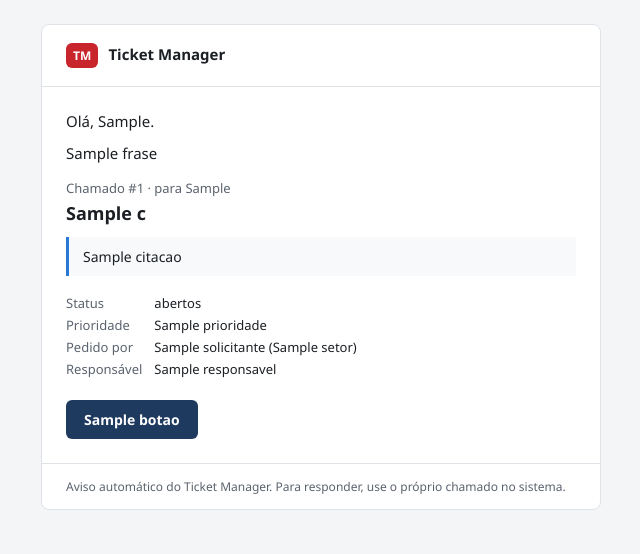
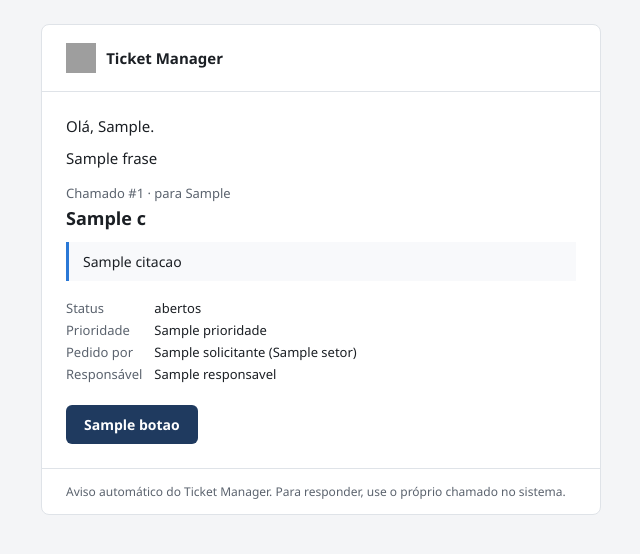
Before and after one commit to henrydk27/ticket-manager, a Flask app: template app/templates/email/aviso.html in a window 1280 px wide. Shown: the top 554 px of the page, without its empty margins (319-959 px from the left). Run offline with Flask 3, Linux system fonts and the light colour scheme; the template is opened without the code that fills it: most values are stand-ins (such as "Sample title", 1, 10 or a date in 2020); parts of the project's set-up code (start-up, migrations or seed data) failed here and were passed over; some libraries are stand-ins or nearby versions; grey boxes are pictures that could not be loaded.

Commit message:
Raposa no lugar do "TM" no cabecalho e nos e-mails
- Cabecalho do sistema usa marca.png (cabeca da raposa, 96 px para
  telas de alta resolucao)
- E-mails de aviso levam o logo embutido na mensagem (cid:), que os
  programas de e-mail mostram mesmo bloqueando imagens externas

Co-Authored-By: Claude Opus 5.5 <noreply@anthropic.com>

```diff
--- a/app/correio.py
+++ b/app/correio.py
@@ -5,6 +5,7 @@ Se falhar, o erro vai para o log do serviço (journalctl) e o sistema segue norm
 """
 
 import logging
+import os
 import smtplib
 import ssl
 from concurrent.futures import ThreadPoolExecutor
@@ -17,6 +18,11 @@ from flask import Flask, current_app
 from .config import ConfigEmail
 
 log = logging.getLogger("ticket_manager.email")
+
+# Logo embutido nos e-mails (referenciado no HTML como cid:...): programas de e-mail costumam
+# bloquear imagens externas, mas mostram as que vêm dentro da mensagem
+CID_MARCA = "marca@ticket-manager"
+_MARCA = os.path.join(os.path.dirname(os.path.abspath(__file__)), "static", "marca.png")
 _executor = ThreadPoolExecutor(max_workers=2, thread_name_prefix="email")
 
 
@@ -60,6 +66,10 @@ def _montar(cfg: ConfigEmail, msg: Mensagem) -> EmailMessage:
     m["Message-ID"] = make_msgid(domain=cfg.remetente.rsplit("@", 1)[-1])
     m.set_content(msg.texto)
     m.add_alternative(msg.html, subtype="html")
+    if f"cid:{CID_MARCA}" in msg.html and os.path.exists(_MARCA):
+        with open(_MARCA, "rb") as f:
+            m.get_body(("html",)).add_related(f.read(), "image", "png", cid=f"<{CID_MARCA}>",
+                                               filename="marca.png", disposition="inline")
     return m
 
 
--- a/app/notificacoes.py
+++ b/app/notificacoes.py
@@ -35,7 +35,8 @@ def _avisar(destinos: list[Usuario | None], autor: Usuario, c: Chamado, assunto:
         if u is None or u.id == autor.id or not u.ativo or not u.email or u.id in enviados:
             continue
         enviados.add(u.id)
-        dados = dict(destino=u, c=c, frase=frase, citacao=_resumo(citacao), botao=botao, link=link)
+        dados = dict(destino=u, c=c, frase=frase, citacao=_resumo(citacao), botao=botao, link=link,
+                     cid_marca=correio.CID_MARCA)
         correio.enviar(correio.Mensagem(
             para=u.email,
             assunto=f"[Chamado #{c.id}] {assunto}: {c.titulo}",
--- a/app/static/style.css
+++ b/app/static/style.css
@@ -111,10 +111,7 @@ h2 { font-size: 1.1rem; }
 }
 .marca { display: flex; align-items: center; gap: 10px; font-weight: 700; color: var(--texto); font-size: 1.05rem; }
 .marca:hover { text-decoration: none; }
-.marca-icone {
-  display: inline-grid; place-items: center; width: 30px; height: 30px; border-radius: 7px;
-  background: var(--marca); color: #fff; font-size: .75rem; letter-spacing: .5px;
-}
+.marca-icone { width: 34px; height: 34px; display: block; }
 .menu { display: flex; gap: 4px; flex: 1; flex-wrap: wrap; }
 .menu a { padding: 6px 12px; border-radius: 6px; color: var(--texto-2); font-weight: 500; }
 .menu a:hover { background: var(--superficie-2); color: var(--texto); text-decoration: none; }
--- a/app/templates/base.html
+++ b/app/templates/base.html
@@ -16,7 +16,7 @@
 <header class="topo">
   <div class="topo-interno">
     <a class="marca" href="{{ url_for('chamados.lista') }}">
-      <span class="marca-icone" aria-hidden="true">TM</span> Ticket Manager
+      <img class="marca-icone" src="{{ url_for('static', filename='marca.png') }}" alt="" width="34" height="34"> Ticket Manager
     </a>
     <nav class="menu" aria-label="Principal">
       {% set ep = request.endpoint or '' %}
--- a/app/templates/email/aviso.html
+++ b/app/templates/email/aviso.html
@@ -7,9 +7,9 @@
     <table role="presentation" width="100%" cellpadding="0" cellspacing="0"
            style="max-width:560px;background:#ffffff;border:1px solid #dfe3e8;border-radius:8px;">
       <tr><td style="padding:18px 24px;border-bottom:1px solid #dfe3e8;">
-        <span style="display:inline-block;background:#c8262c;color:#ffffff;font-weight:700;font-size:12px;
-                     border-radius:6px;padding:4px 7px;">TM</span>
-        <span style="font-weight:700;font-size:15px;margin-left:6px;">Ticket Manager</span>
+        <img src="cid:{{ cid_marca }}" width="30" height="30" alt=""
+             style="vertical-align:middle;border:0;display:inline-block;">
+        <span style="font-weight:700;font-size:15px;margin-left:6px;vertical-align:middle;">Ticket Manager</span>
       </td></tr>
       <tr><td style="padding:24px;">
         <p style="margin:0 0 12px;font-size:15px;">Olá, {{ destino.nome.split()[0] }}.</p>
```
Also changed, not shown: tests/test_app.py (+21 -0 lines), app/static/marca.png (added).
